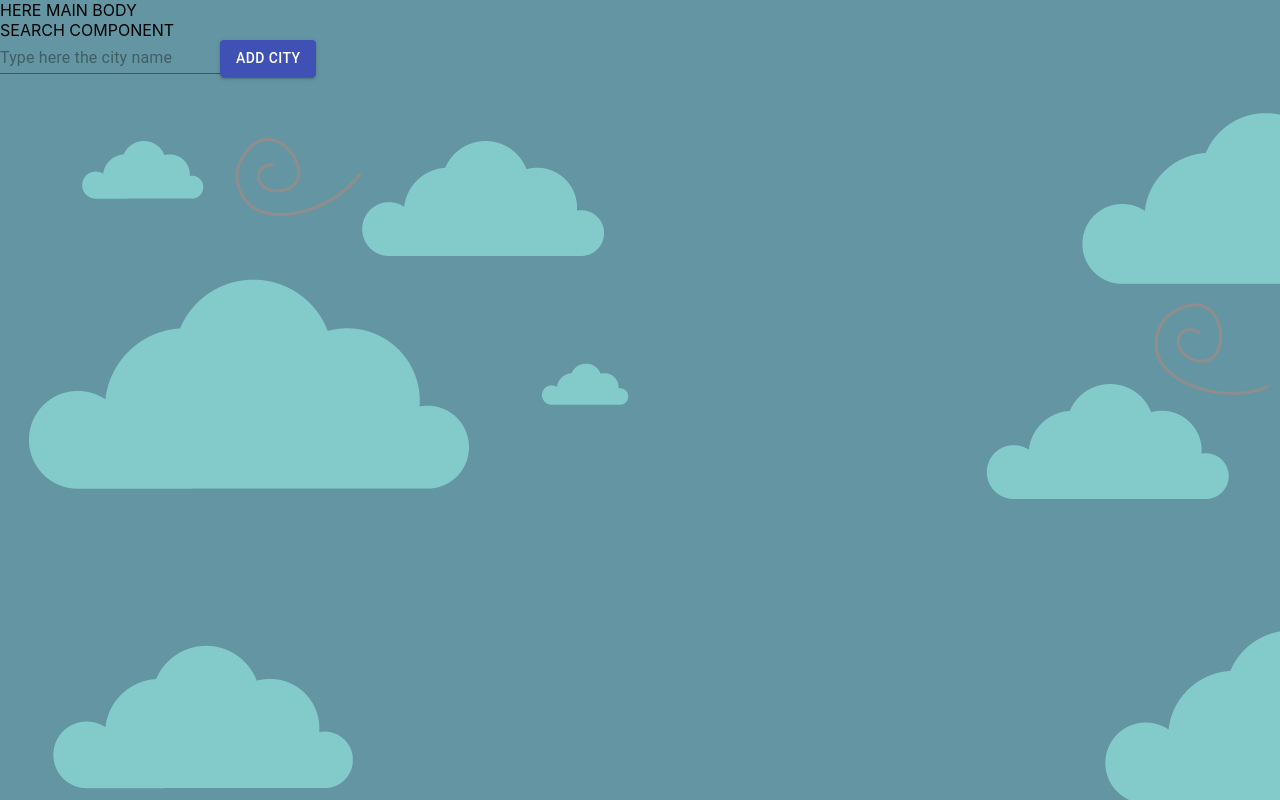
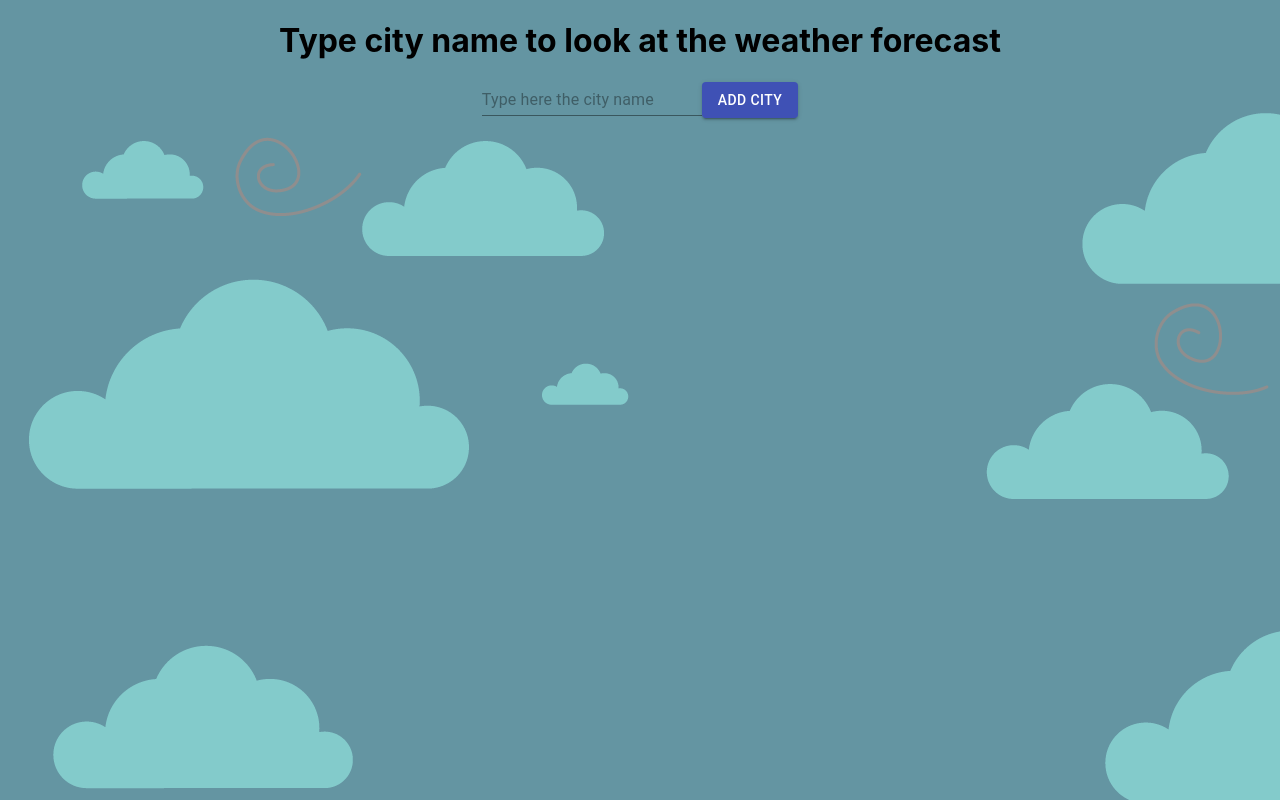
Before and after one commit to Bubble-gum-ua/weather_app_v2, a React (Create React App) app: page /#/ in a window 1280 px wide. Built offline with nearby package versions, Linux system fonts and the light colour scheme.

Commit message:
Changed styles. Added info to hover graphChart. Decreased count of graph hours from 48 to 24.

```diff
--- a/src/App.css
+++ b/src/App.css
@@ -1,3 +1,5 @@
 .App{
 align-items: center;
+    display: flex;
+    justify-content: center;
 }
--- a/src/Components/DetailPageComponent/DetailPage.css
+++ b/src/Components/DetailPageComponent/DetailPage.css
@@ -10,7 +10,7 @@
     max-width: 850px;
     box-shadow: 0 0 10px rgba(0, 0, 0, 0.5);
     padding: 30px;
-    margin: 50px 10% 0 25%;
+    margin: 25px 8% 0 8%;
 }
 
 .detailPageHeader {
--- a/src/Components/DetailPageComponent/DetailPage.jsx
+++ b/src/Components/DetailPageComponent/DetailPage.jsx
@@ -24,7 +24,7 @@ const useStyles = makeStyles((theme) => ({
 
     },
     chart: {
-        padding: "8px !important"
+        paddingRight: "25px !important"
     }
 
 }));
@@ -60,9 +60,14 @@ export const DetailPAge = (props) => {
         return Math.round(value)
     }
 
-    let hourlyTemp = props.hourlyData[0]?.hourly.map(h =>
-        <Grid item className={classes.chart}>
-            <GraphChart temp={h.temp} description={h.weather[0].description}/>
+    let hoursCut = (props.hourlyData[0]?.hourly.length > 24
+        ? props.hourlyData[0]?.hourly.splice(24)
+        : props.hourlyData[0]?.hourly
+    )
+
+    let hourlyTemp = hoursCut?.map(h =>
+        <Grid item className={classes.chart} key={h.id}>
+            <GraphChart temp={h.temp} dt={h.dt} description={h.weather[0].description}/>
         </Grid>
     )
 
--- a/src/Components/DetailPageComponent/GraphChart/GraphChart.css
+++ b/src/Components/DetailPageComponent/GraphChart/GraphChart.css
@@ -18,4 +18,5 @@
     background-color: rgba(70, 98, 130, 0.7);
     padding: 15px;
     box-shadow: 0 0 10px rgba(0, 0, 0, 0.5);
+    text-align: left;
 }
--- a/src/Components/DetailPageComponent/GraphChart/GraphChart.jsx
+++ b/src/Components/DetailPageComponent/GraphChart/GraphChart.jsx
@@ -6,12 +6,18 @@ export const GraphChart = (props) => {
     function roundData(value) {
         return Math.round(value)
     }
+    let hourlyForecast = new Date(props.dt * 1000);
+
+    let hour = hourlyForecast.getHours()
+
     const temp = roundData(props.temp);
     let truePosition = (temp-5) * (-1);
     const tempDescription = props.description;
 
     return (
-            <div className="graphBody" style={{top: truePosition}} data-title={temp+ "°C" + " " + tempDescription }>
+            <div className="graphBody"
+                 style={{top: truePosition}}
+                 data-title={temp+ "°C" + " " + tempDescription + " " + "Time:" + hour + "h"}>
                -
             </div>
     )
--- /dev/null
+++ b/src/Components/MainBodyComponent/MainBody.css
@@ -0,0 +1,7 @@
+.searchItem {
+    text-align: center;
+}
+
+.mainBody h1 {
+    text-align: center;
+}
--- a/src/Components/MainBodyComponent/MainBody.jsx
+++ b/src/Components/MainBodyComponent/MainBody.jsx
@@ -3,6 +3,7 @@ import {SearchItem} from "./SearchItemComponent/SeacrhItem";
 import {ShortCard} from "./ShortCardInfo/ShortCard";
 import Grid from "@material-ui/core/Grid";
 import {makeStyles} from "@material-ui/core";
+import "./MainBody.css"
 
 const useStyles = makeStyles((theme) => ({
     root: {
@@ -26,12 +27,10 @@ export const MainBody = (props) => {
     const classes = useStyles();
 
     return (
-        <div>
-            HERE MAIN BODY
-            <div>
-                SEARCH COMPONENT
+        <div className="mainBody">
+            <h1> Type city name to look at the weather forecast</h1>
+            <div className="searchItem">
                 <SearchItem/>
-
             </div>
             <div>
                 <Grid container spacing={3} className={classes.root}>
--- a/src/Components/MainBodyComponent/SearchItemComponent/SeacrhItem.jsx
+++ b/src/Components/MainBodyComponent/SearchItemComponent/SeacrhItem.jsx
@@ -1,7 +1,7 @@
 import React from "react";
 import {Button, Input} from "@material-ui/core";
 import {useFormik} from "formik";
-import {addCity, getCityData} from "../../Redux/CardReducer";
+import {getCityData} from "../../Redux/CardReducer";
 import {useDispatch} from "react-redux";
 
 export const SearchItem = () => {
--- a/src/Components/MainBodyComponent/ShortCardInfo/ShortCard.jsx
+++ b/src/Components/MainBodyComponent/ShortCardInfo/ShortCard.jsx
@@ -27,6 +27,9 @@ const useStyles = makeStyles((theme) => ({
     },
     clickZone: {
         cursor: "pointer"
+    },
+    buttons: {
+        textAlign: "right"
     }
 }));
 
@@ -83,7 +86,7 @@ export const ShortCard = (props) => {
                     </Grid>
                     <Grid item xs={4}>
                         <img src={ico} alt="weatherIco"/>
-                        <div>
+                        <div className={classes.buttons}>
                             <Button
                                 variant="text"
                                 color="secondary"
```
